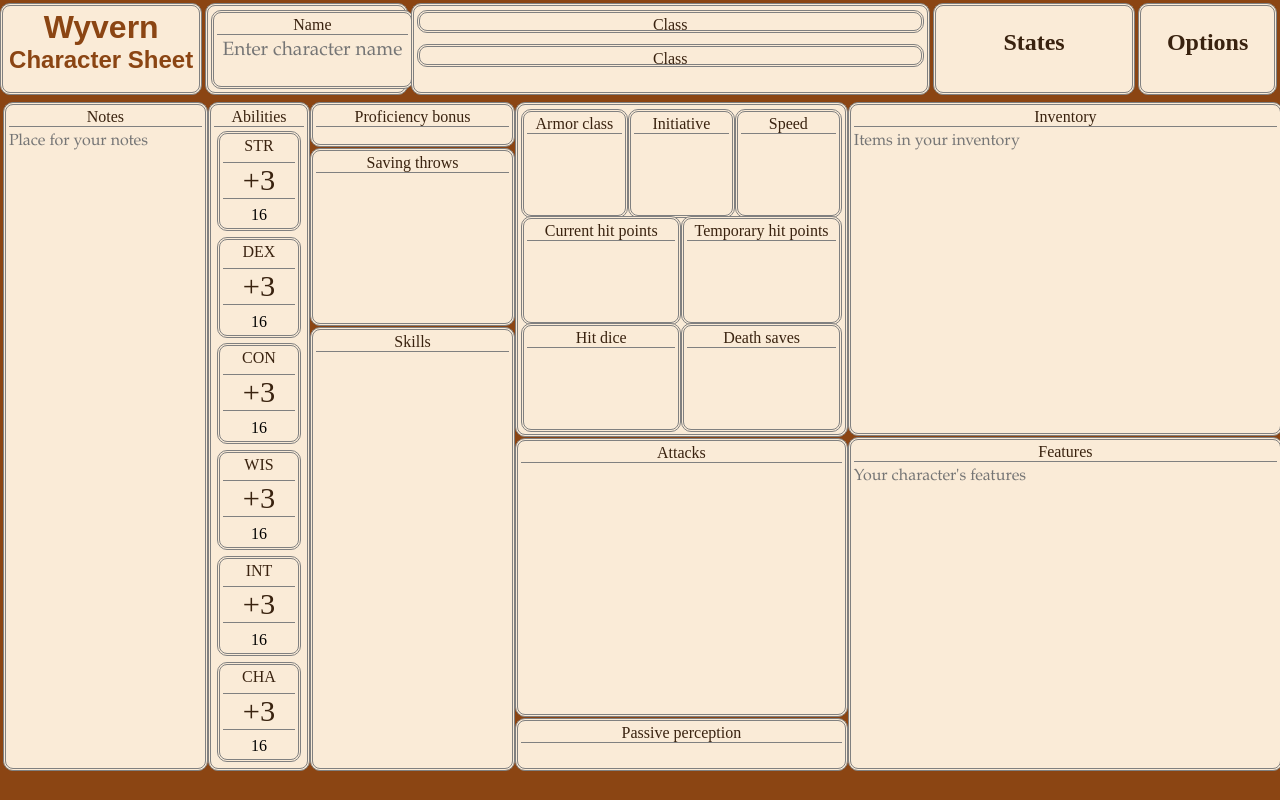
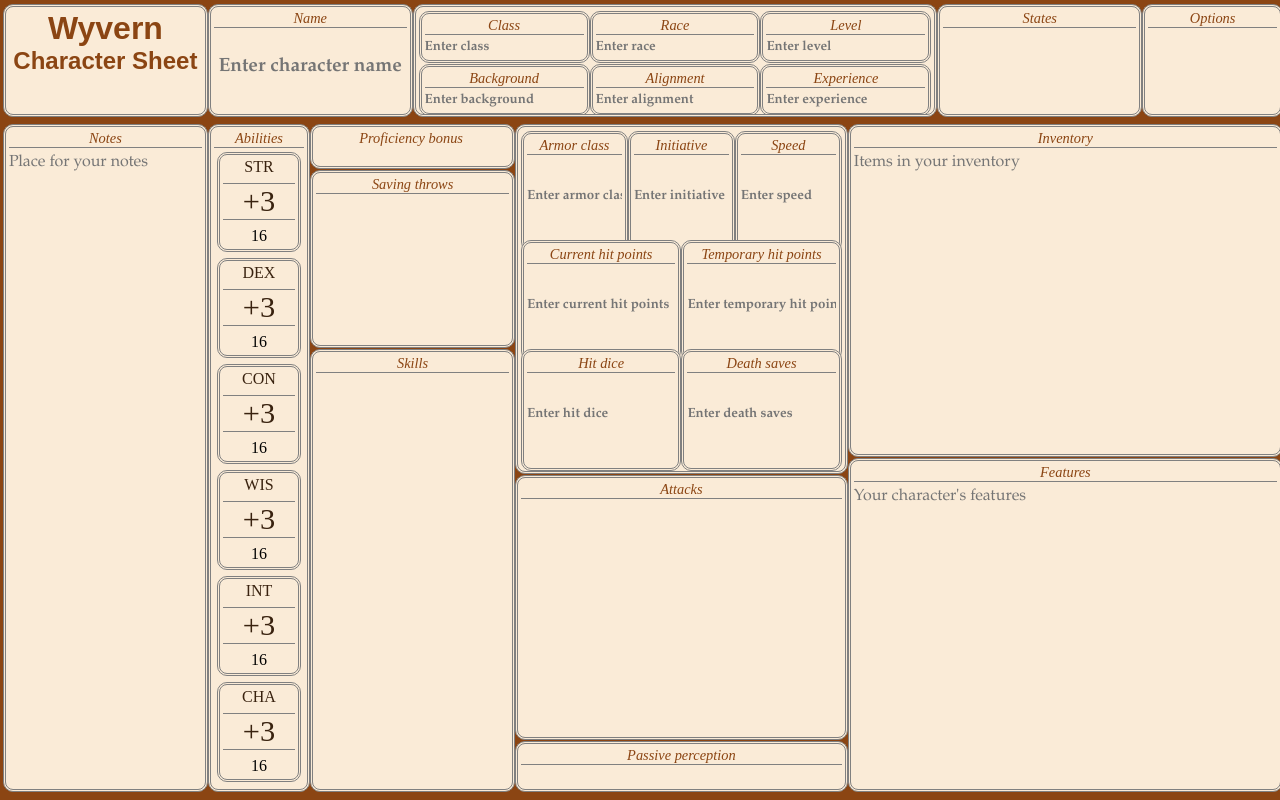
Before and after one commit to Ezerwald/WyvernCharacterSheet, a Flask app: page /character_sheet in a window 1280 px wide. Run offline with Flask 3, Linux system fonts and the light colour scheme.

Commit message:
Frontend progress
Close to finishing design

```diff
--- a/website/static/styles_character.css
+++ b/website/static/styles_character.css
@@ -12,33 +12,22 @@ body{
 
 header{
     display: flex;
+    flex-direction: row;
     justify-content: space-between;
     background-color: saddlebrown;
-    margin-top: 3px;
-    margin-bottom: 3px;
+    text-align: center;
+    height: 120px;
+    margin: 0;
     padding: 0;
 }
 
-header section{
-    flex-grow: 1;
-    display: flex;
-    flex-direction: column;
-    margin-right: 3px;
-    padding: 3px;
+/* ---------Header section blocks---------*/
 
-    border: 3px double grey;
-    border-radius: 10px;
-    background-color: antiquewhite;
-
-    height: 80px;
+.title-section{
+    width: 15%;
 }
 
-
-
-/* ---------Header section blocks---------*/
-
 .title{
-    width: 15%;
     color: saddlebrown;
     font-family: Copperplate, Papyrus, fantasy;
 }
@@ -52,23 +41,37 @@ header section{
     margin: 0;
 }
 
-.character-name{
+.name-section{
     width: 15%;
+
 }
     .character-name-input{
         font-size: 120%;
+        height: 70%;
         text-align: center;
     }
 
-.general-info{
+.general-info-section{
     width: 40%
 }
 
-.states{
+    .character-class,
+    .character-race,
+    .character-level{
+        height: 100%;
+    }
+
+    .character-background,
+    .character-alignment,
+    .character-experience{
+        height: 100%;
+    }
+
+.states-section{
     width: 15%
 }
 
-.options{
+.options-section{
     width: 10%
 }
 
@@ -107,6 +110,7 @@ input[type="text"]{
     width: 100%;
     resize: none;
     font-family: "Book Antiqua";
+    font-weight: bold;
     background-color: transparent;
     border: none;
 }
@@ -123,7 +127,7 @@ input[type="text"]{
     padding: 0;
 }
 
-.flex-container section{
+section{
     flex-grow: 1;
     display: flex;
     flex-direction: column;
@@ -165,7 +169,18 @@ input[type="text"]{
 
 .block-header{
     border-bottom: 1px solid grey;
+    font-size: 90%;
+    font-style: italic;
+    color: saddlebrown;
     margin-bottom: 3px;
+}
+
+.block-prefix{
+    flex-direction: row;
+    font-size: 90%;
+    font-style: italic;
+    color: saddlebrown;
+    margin-right: 3px;
 }
 
 .block-body{
@@ -179,8 +194,8 @@ input[type="text"]{
 .row{
     display: flex;
     flex-direction: row;
-    margin-bottom: 10px;
-    height: 30%;
+    flex-grow: 1;
+    width: 100%;
 }
 
 /* ---------Section 1 blocks---------*/
@@ -242,6 +257,17 @@ input[type="text"]{
         height: 100%;
     }
 
+    .armor-class-input,
+    .initiative-input,
+    .speed-input,
+    .current-hit-points-input,
+    .temporary-hit-points-input,
+    .hit-dice-input,
+    .death-saves-input {
+        height: 70%;
+    }
+
+
 .block-attack{
     flex-grow: 1.3;
 }
--- a/website/templates/character_sheet.html
+++ b/website/templates/character_sheet.html
@@ -6,13 +6,15 @@
 </head>
 <body>
     <header>
-        <section class="title">
+        <section class="title-section">
+            <div class="section-block title">
                 <a href = "/">
                     <h1> Wyvern </h1>
                     <h2> Character Sheet </h2>
                 </a>
+            </div>
         </section>
-        <section class="character-name">
+        <section class="name-section">
             <div class="section-block">
                 <div class="block-header"> Name </div>
                 <div class="block-body">
@@ -20,30 +22,67 @@
                 </div>
             </div>
         </section>
-        <section class="general-info">
+        <section class="general-info-section">
+            <div class="section-block">
                 <div class="row">
-                <div class="section-block">
+                    <div class="section-block character-class">
                         <div class="block-header"> Class </div>
                         <div class="block-body">
                             <input type="text" id="characterClass" class="character-class-input" placeholder="Enter class">
                         </div>
                     </div>
+                    <div class="section-block character-race">
+                        <div class="block-header"> Race </div>
+                        <div class="block-body">
+                            <input type="text" id="characterRace" class="character-race-input" placeholder="Enter race">
                         </div>
-            <div class="row">
-                <div class="section-block">
-                    <div class="block-header"> Class </div>
+                    </div>
+                    <div class="section-block character-level">
+                        <div class="block-header"> Level </div>
                         <div class="block-body">
-                        <input type="text" id="characterClass" class="character-class-input" placeholder="Enter class">
+                            <input type="text" id="characterLevel" class="character-level-input" placeholder="Enter level">
                         </div>
                     </div>
                 </div>
+                <div class="row">
+                    <div class="section-block character-background">
+                        <div class="block-header">Background</div>
+                        <div class="block-body">
+                            <input type="text" id="characterBackground" class="character-background-input" placeholder="Enter background">
+                        </div>
+                    </div>
+                    <div class="section-block character-alignment">
+                        <div class="block-header">Alignment</div>
+                        <div class="block-body">
+                            <input type="text" id="characterAlignment" class="character-alignment-input" placeholder="Enter alignment">
+                        </div>
+                    </div>
+                    <div class="section-block character-experience">
+                        <div class="block-header">Experience</div>
+                        <div class="block-body">
+                            <input type="text" id="characterExperience" class="character-experience-input" placeholder="Enter experience">
+                        </div>
+                    </div>
+                </div>
+            </div>
+
 {#            <h2> Name Class Background <br> Race Alignment Experience</h2>#}
         </section>
-        <section class="states">
-            <h2> States </h2>
+        <section class="states-section">
+            <div class="section-block states">
+                <div class="block-header"> States </div>
+                <div class="block-body">
+
+                </div>
+            </div>
         </section>
-        <section class="options">
-            <h2> Options </h2>
+        <section class="options-section">
+            <div class="section-block options">
+                <div class="block-header"> Options </div>
+                <div class="block-body">
+
+                </div>
+            </div>
         </section>
     </header>
 
@@ -109,7 +148,7 @@
 
         <section class="section-3">
             <div class="section-block block-prof-bonus">
-                <div class="block-header"> Proficiency bonus </div>
+                <div class="block-prefix"> Proficiency bonus </div>
             </div>
             <div class="section-block block-saving-throws">
                 <div class="block-header"> Saving throws </div>
@@ -118,45 +157,66 @@
                 <div class="block-header"> Skills </div>
             </div>
         </section>
-
         <section class="section-4">
             <div class="section-block block-health">
+                <div class="block-body">
                     <div class="row">
                         <div class="section-block block-armor-class">
-                        <div class="block-header"> Armor class</div>
+                            <div class="block-header">Armor class</div>
+                            <div class="block-body">
+                                <input type="text" id="armorClass" class="armor-class-input" placeholder="Enter armor class">
+                            </div>
                         </div>
                         <div class="section-block block-initiative">
-                        <div class="block-header"> Initiative </div>
+                            <div class="block-header">Initiative</div>
+                            <div class="block-body">
+                                <input type="text" id="initiative" class="initiative-input" placeholder="Enter initiative">
+                            </div>
                         </div>
                         <div class="section-block block-speed">
-                        <div class="block-header"> Speed </div>
+                            <div class="block-header">Speed</div>
+                            <div class="block-body">
+                                <input type="text" id="speed" class="speed-input" placeholder="Enter speed">
+                            </div>
                         </div>
                     </div>
                     <div class="row">
-                    <div class="section-block block-current-hit-points ">
-                        <div class="block-header"> Current hit points </div>
+                        <div class="section-block block-current-hit-points">
+                            <div class="block-header">Current hit points</div>
+                            <div class="block-body">
+                                <input type="text" id="currentHitPoints" class="current-hit-points-input" placeholder="Enter current hit points">
+                            </div>
                         </div>
                         <div class="section-block block-temporary-hit-points">
-                        <div class="block-header"> Temporary hit points </div>
+                            <div class="block-header">Temporary hit points</div>
+                            <div class="block-body">
+                                <input type="text" id="temporaryHitPoints" class="temporary-hit-points-input" placeholder="Enter temporary hit points">
+                            </div>
                         </div>
                     </div>
                     <div class="row">
-                    <div class="section-block block-hit-dice" >
-                        <div class="block-header"> Hit dice </div>
+                        <div class="section-block block-hit-dice">
+                            <div class="block-header">Hit dice</div>
+                            <div class="block-body">
+                                <input type="text" id="hitDice" class="hit-dice-input" placeholder="Enter hit dice">
+                            </div>
                         </div>
                         <div class="section-block block-death-saves">
-                        <div class="block-header"> Death saves </div>
+                            <div class="block-header">Death saves</div>
+                            <div class="block-body">
+                                <input type="text" id="deathSaves" class="death-saves-input" placeholder="Enter death saves">
+                            </div>
+                        </div>
                     </div>
                 </div>
             </div>
             <div class="section-block block-attack">
-                <div class="block-header"> Attacks </div>
+                <div class="block-header">Attacks</div>
             </div>
             <div class="section-block block-passive-perception">
-                <div class="block-header"> Passive perception </div>
+                <div class="block-header">Passive perception</div>
             </div>
         </section>
-
         <section class="section-5">
             <div class="section-block block-inventory">
                 <div class="block-header"> Inventory </div>
```
Lines whose indentation alone changed are shown as unchanged.
